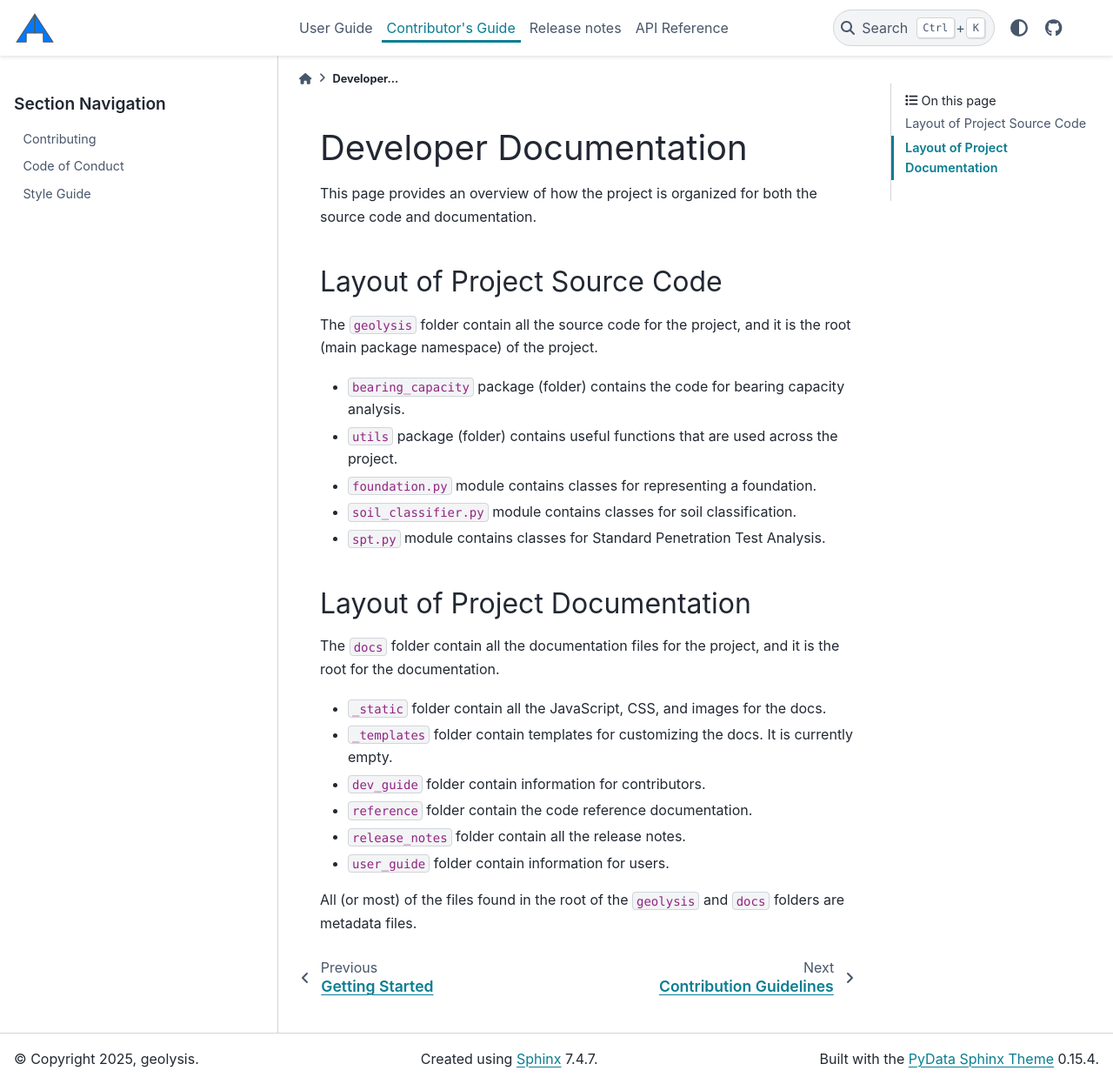
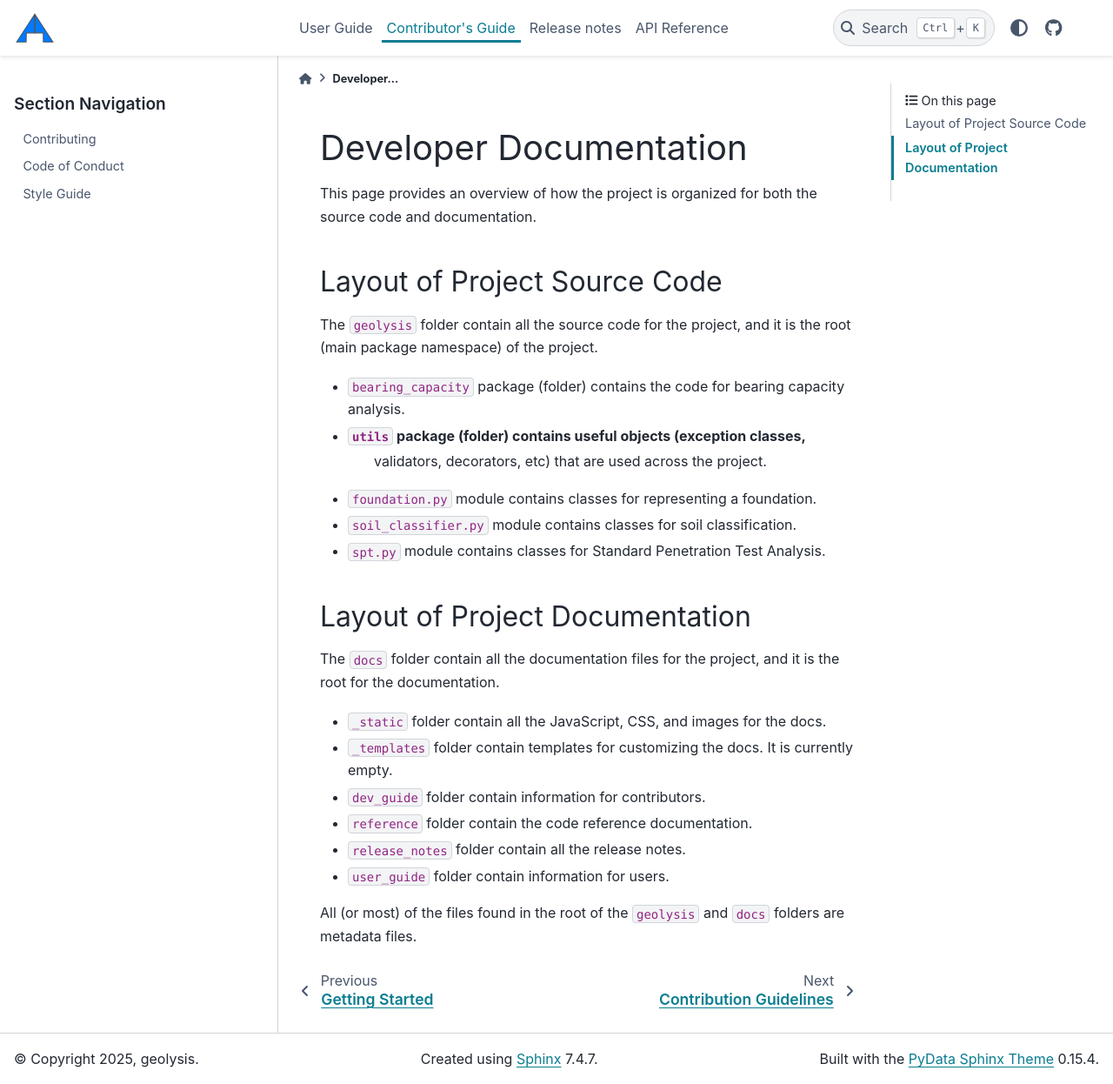
Before and after one commit to patrickboateng/geolysis, a Sphinx documentation site: the page built from docs/dev_guide/index.rst, in a window 1280 px wide and 1246 px high. Shown: the whole window at 87% size. Built offline with Sphinx 7.4.7 and the PyData theme 0.15.4, drawn with Linux system fonts in a browser that asks for light colours; nearby versions of some CDN libraries.

Commit message:
modified description for the util package

```diff
--- a/docs/dev_guide/index.rst
+++ b/docs/dev_guide/index.rst
@@ -12,8 +12,8 @@ the root (main package namespace) of the project.
 
 - ``bearing_capacity`` package (folder) contains the code for bearing
   capacity analysis.
-- ``utils`` package (folder) contains useful functions that are used across
-  the project.
+- ``utils`` package (folder) contains useful objects (exception classes,
+   validators, decorators, etc) that are used across the project.
 - ``foundation.py`` module contains classes for representing a foundation.
 - ``soil_classifier.py`` module contains classes for soil classification.
 - ``spt.py`` module contains classes for Standard Penetration Test Analysis.
```
